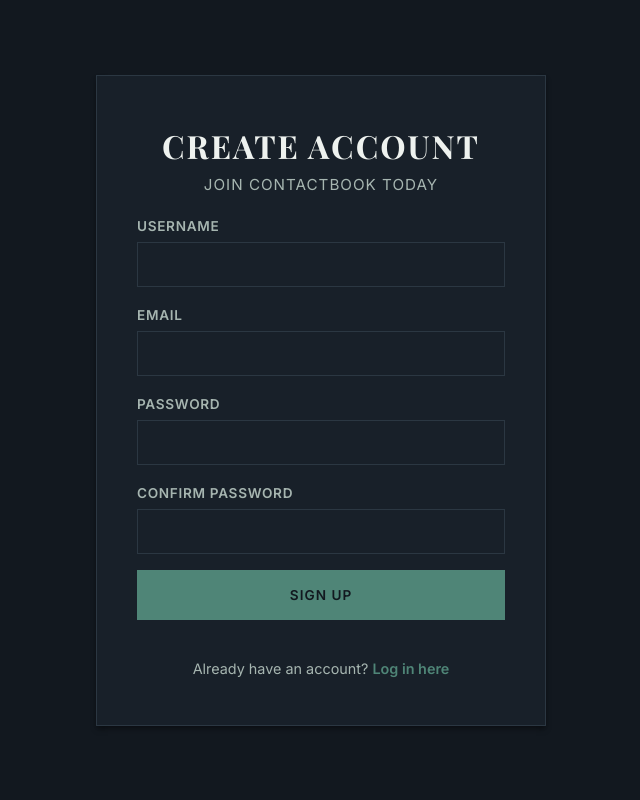
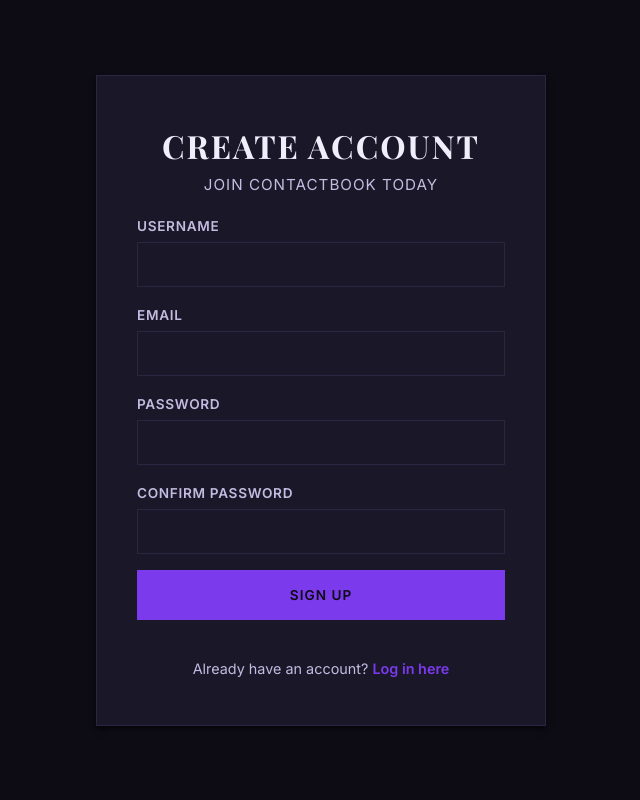
Before and after one commit to harshpatel1011/Django-ContactBook, a Django app: page /signup/ in a window 1280 px wide. Shown: the whole page, without its empty margins (319-959 px from the left). Run offline with Django 5.2, Linux system fonts and the light colour scheme.

Commit message:
Update style.css

```diff
--- a/login/static/style.css
+++ b/login/static/style.css
@@ -1,30 +1,29 @@
 :root {
-    /* Color Palette - Slate & Verdigris Theme */
-    --bg-main: #12181f;       /* deep warm-slate, near-black */
-    --bg-card: #182029;       /* slightly raised panel */
-    --bg-card-hover: #202a35; /* hover state */
-    --border-color: #2b3742;  /* muted slate border */
-    --glass-border: rgba(238, 242, 239, 0.08);
+    /* Color Palette - Dark & Purple Theme */
+    --bg-main: #0d0b14;       /* near-black purple-tinted page bg */
+    --bg-card: #1a1728;       /* dark card surface */
+    --bg-card-hover: #241f38; /* lighter purple-tinted hover */
+    --border-color: #2a2540;  /* subtle purple-gray border */
+    --glass-border: rgba(124, 58, 237, 0.15);
 
-    --text-primary: #eef2ef;  /* warm off-white */
-    --text-main: #eef2ef;     /* alias for text-primary used in templates */
-    --text-secondary: #a6b5b0;/* muted sage-gray */
-    --text-muted: #6f7f7a;    /* dim sage */
+    --text-primary: #f1eefc;  /* near-white with slight purple tint */
+    --text-secondary: #c3bce0;/* muted lavender text */
+    --text-muted: #8f87ab;    /* dim purple-gray text */
 
-    --primary: #4f8577;       /* oxidized verdigris */
-    --primary-hover: #649a8b; /* lighter verdigris */
-    --secondary: #223038;     /* dark teal-slate */
-    --accent: #c48a4e;        /* aged brass, for one signature highlight */
+    --primary: #7c3aed;       /* vivid violet buttons/accents */
+    --primary-hover: #9457f5; /* lighter violet hover */
+    --secondary: #241f38;     /* dark purple accents */
 
-    --success: #6fae4a;
-    --warning: #d9a441;
-    --danger: #c4573f;
+    --success: #10b981;       /* emerald-500 (kept for utility clarity) */
+    --warning: #f59e0b;
+    --danger: #ef4444;
 
-    --shadow-sm: 0 1px 2px 0 rgba(0, 0, 0, 0.3);
-    --shadow-md: 0 4px 6px -1px rgba(0, 0, 0, 0.35), 0 2px 4px -1px rgba(0, 0, 0, 0.2);
-    --shadow-glow: 0 0 15px rgba(79, 133, 119, 0.12);
+    /* Shadows & Effects */
+    --shadow-sm: 0 1px 2px 0 rgba(0, 0, 0, 0.4);
+    --shadow-md: 0 4px 6px -1px rgba(0, 0, 0, 0.5), 0 2px 4px -1px rgba(0, 0, 0, 0.3);
+    --shadow-glow: 0 0 15px rgba(124, 58, 237, 0.25);
 
-    --border-radius-sm: 0px; /* keeping the sharp-corner language */
+    --border-radius-sm: 0px;
     --border-radius-md: 0px;
     --border-radius-lg: 0px;
 
```
